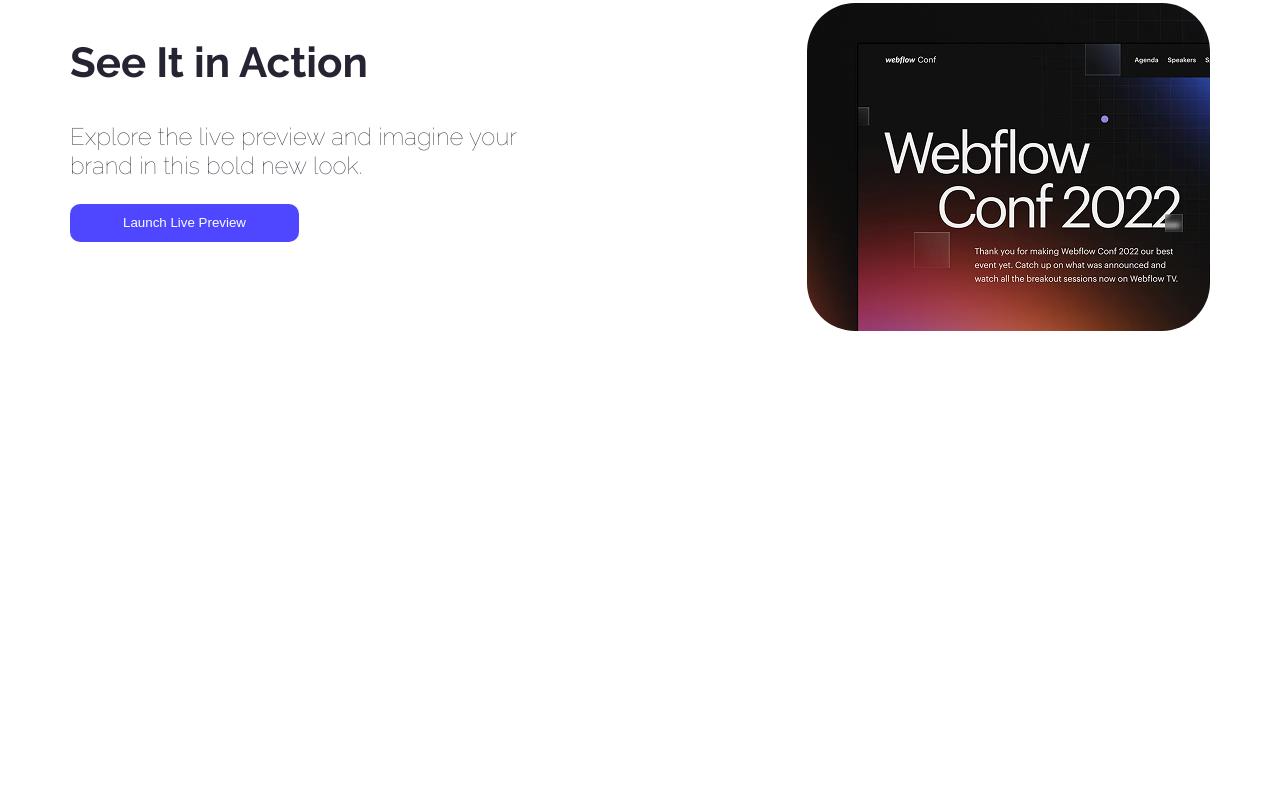
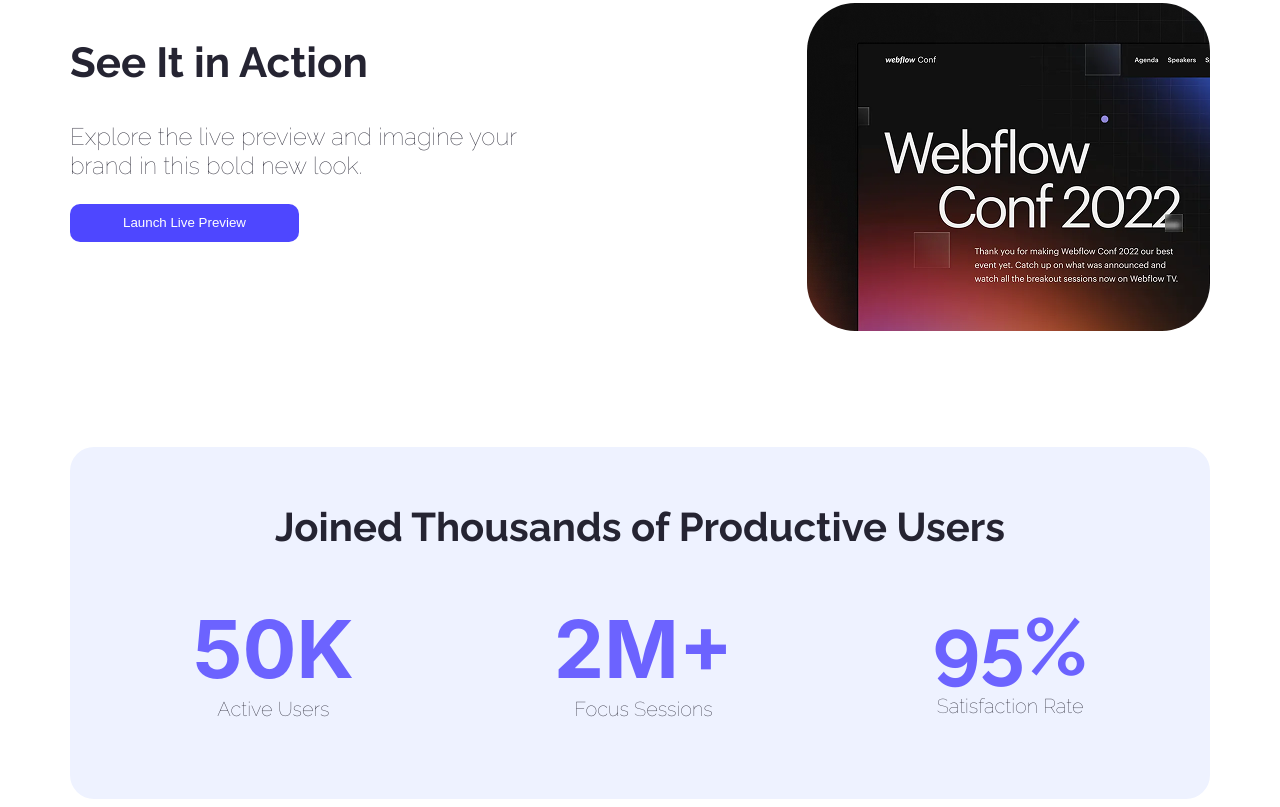
Before and after one commit to Mehrab0012/Assignment01, a plain HTML site: page index.html in a window 1280 px wide. Shown: the part 819-1626 px from the top of the page. Before the commit the page ends 1266 px from the top, so only its background shows below. Drawn offline with Linux system fonts and the light colour scheme.

Commit message:
improving css in cta section and adding stats section

```diff
--- a/index.html
+++ b/index.html
@@ -23,8 +23,8 @@
     </header>
     <main>
         <section>
-        <div  class="preview-section">
-            <div class="cta-section">
+            <div  class="cta-section">
+                <div class="cta-items">
                     <h2>See It in Action</h2>
                     <p>Explore the live preview and imagine your brand in this bold new look.</p>
                     <button class="preview-button">Launch Live Preview</button>
@@ -32,6 +32,25 @@
                 <img src="./Assets/wc-mini.png" alt="webflow-conf-2022">
             </div>
         </section>
+        <section class="stats">
+            <div class="container">
+                <h2>Joined Thousands of Productive Users</h2>
+                <div class="stat-items">
+                    <div class="stat-item">
+                        <h3 class="logo">50K</h3>
+                        <p>Active Users</p>
+                    </div>
+                    <div class="stat-item">
+                        <h3 class="logo">2M+</h3>
+                        <p>Focus Sessions</p>
+                    </div>
+                    <div class="stat-item">
+                        <h3 class >95%</h3>
+                        <p>Satisfaction Rate</p>
+                    </div>
+                </div>
+            </div>
+        </section>
     </main>
 
 
--- a/style.css
+++ b/style.css
@@ -13,6 +13,14 @@
   font-weight: bold;
   font-style: normal;
   font-size: 42px;
+  color: #252432;
+}
+h3{
+  font-family: "Raleway", sans-serif;
+  font-optical-sizing: auto;
+  font-weight: bold;
+  font-style: normal;
+  font-size: 38px;
   color: #252432;
 }
 p{
@@ -77,7 +85,8 @@
   max-width: 1140px;
   margin: 0 auto;
 }
-.preview-section{
+/* cta section */
+.cta-section{
   display: flex;
   justify-content: space-between;
   width: 1140px;
@@ -85,10 +94,10 @@
   text-align: left;
   margin:116px 0px 116px 0px;
 }
-.cta-section{
+.cta-items{
   width:515px;
 }
-.preview-section img{
+.cta-section img{
   border-radius:48px ;
 }
 .preview-button{
@@ -99,3 +108,45 @@
   border: none;
   border-radius: 10px;
 }
+.rating-section{
+  height: 306px;
+  display: flex;
+  text-align: center;
+  background-color:#4E47FF1A;
+  border-radius: 24px;
+}
+/* Stats Section */
+.stats {
+    background-color: #eef2ff;
+    padding: 2%;
+    text-align: center;
+    border-radius: 24px;
+    height: 306px;
+}
+
+.stats h2 {
+    font-size: 40px;
+    margin-bottom: 40px;
+}
+
+.stat-items {
+    margin-top: -70px;
+    display: flex;
+    justify-content: space-around;
+}
+
+.stat-item h3 {
+    font-size: 80px;
+    color: #6c63ff;
+    margin-bottom: 10px;
+}
+.stat-item p {
+   color: #252432;
+  font-family: "Raleway", sans-serif;
+  font-optical-sizing: auto;
+  font-weight: 100;
+  font-style: normal;
+  font-size: 20px;
+  color: #252432;
+  margin-top: -10px;
+}
```
Also changed, not shown: 1 other file. Lines whose indentation alone changed are shown as unchanged.
